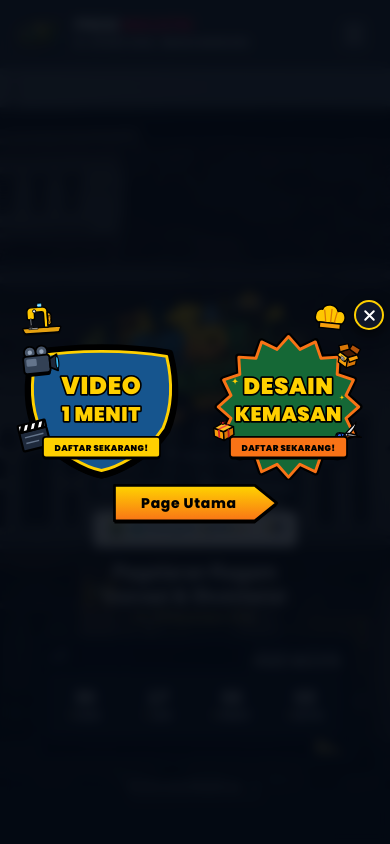
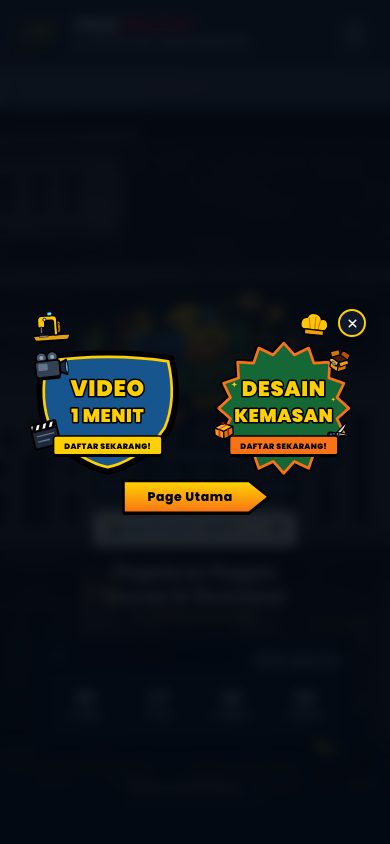
Before and after one commit to Syd-max/pride-industri-2026, a Next.js app: page / in a window 390 px wide. Shown: the top 844 px of the page. Built offline with nearby package versions, Linux system fonts and the light colour scheme.

Commit message:
fix(ui): adjust mobile banner width and padding to prevent horizontal screen overflow

```diff
--- a/src/components/ui/competition-welcome-banner.css
+++ b/src/components/ui/competition-welcome-banner.css
@@ -16,6 +16,7 @@
   background: rgba(3, 8, 18, 0.88);
   backdrop-filter: blur(6px) saturate(0.9);
   animation: cwb-fade-in 180ms ease-out both;
+  box-sizing: border-box;
 }
 
 .cwb-banner {
@@ -30,6 +31,7 @@
   justify-content: center;
   isolation: isolate;
   user-select: none;
+  box-sizing: border-box;
   font-family: var(--font-poppins), 'Poppins', var(--font-plus-jakarta), 'Plus Jakarta Sans', system-ui, sans-serif;
   animation: cwb-scale-in 260ms cubic-bezier(0.16, 1, 0.3, 1) both;
 }
@@ -229,17 +231,17 @@
 /* Responsiveness on Small Mobile Screens */
 @media (max-width: 480px) {
   .cwb-backdrop {
-    padding: 10px;
+    padding: 16px;
   }
 
   .cwb-banner {
-    width: min(370px, calc(100vw - 20px));
-    padding-top: 20px;
+    width: min(345px, calc(100vw - 36px));
+    padding-top: 18px;
     padding-bottom: 8px;
   }
 
   .cwb-actions {
-    gap: 4px;
+    gap: 6px;
   }
 
   .cwb-home-container {
@@ -247,26 +249,31 @@
   }
 
   .cwb-home-ribbon {
-    width: clamp(155px, 48%, 185px);
+    width: clamp(145px, 46%, 175px);
   }
 
   .cwb-ornament-sewing {
     top: -12px;
-    left: 8px;
-    width: 46px;
+    left: 6px;
+    width: 44px;
   }
 
   .cwb-ornament-chef {
     top: -10px;
-    right: 28px;
-    width: 42px;
+    right: 34px;
+    width: 38px;
   }
 
   .cwb-close {
     top: -10px;
-    right: -4px;
-    width: 30px;
-    height: 30px;
+    right: 2px;
+    width: 28px;
+    height: 28px;
+  }
+
+  .cwb-close svg {
+    width: 13px;
+    height: 13px;
   }
 }
 
```
